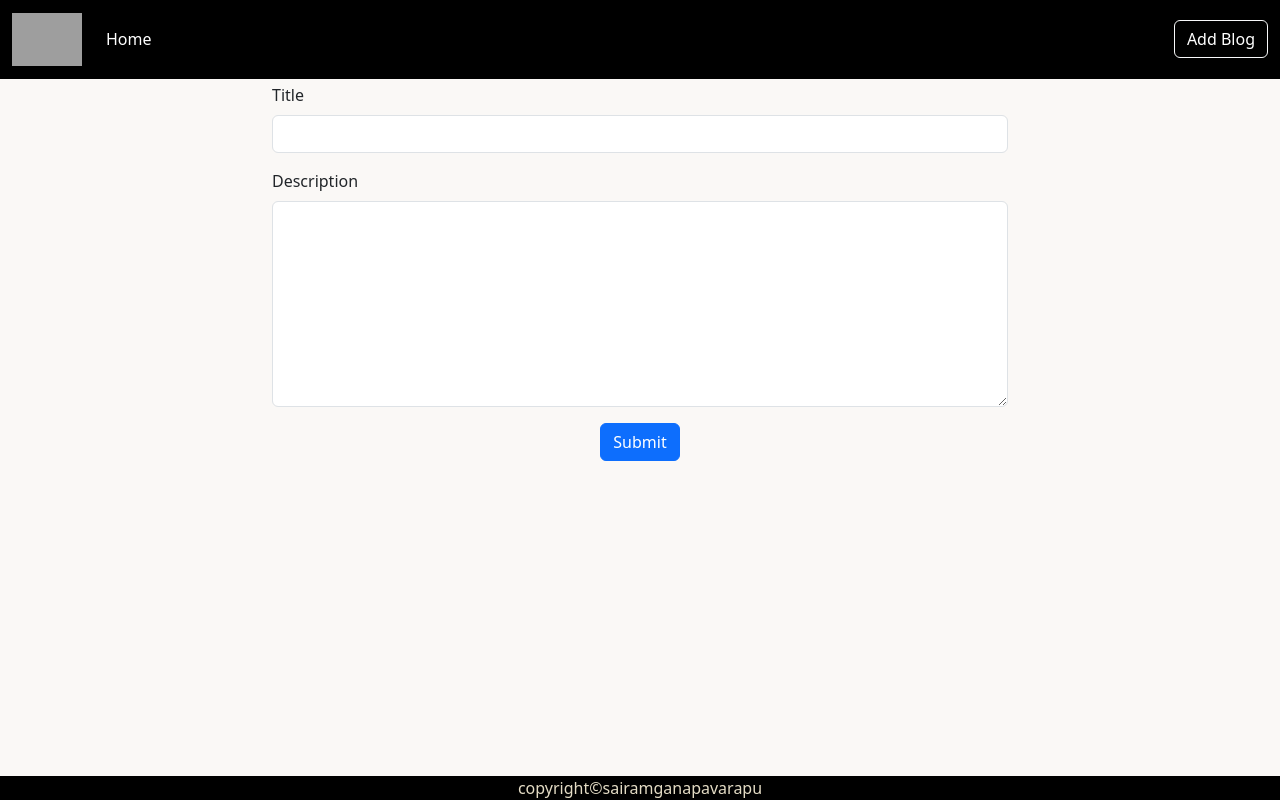
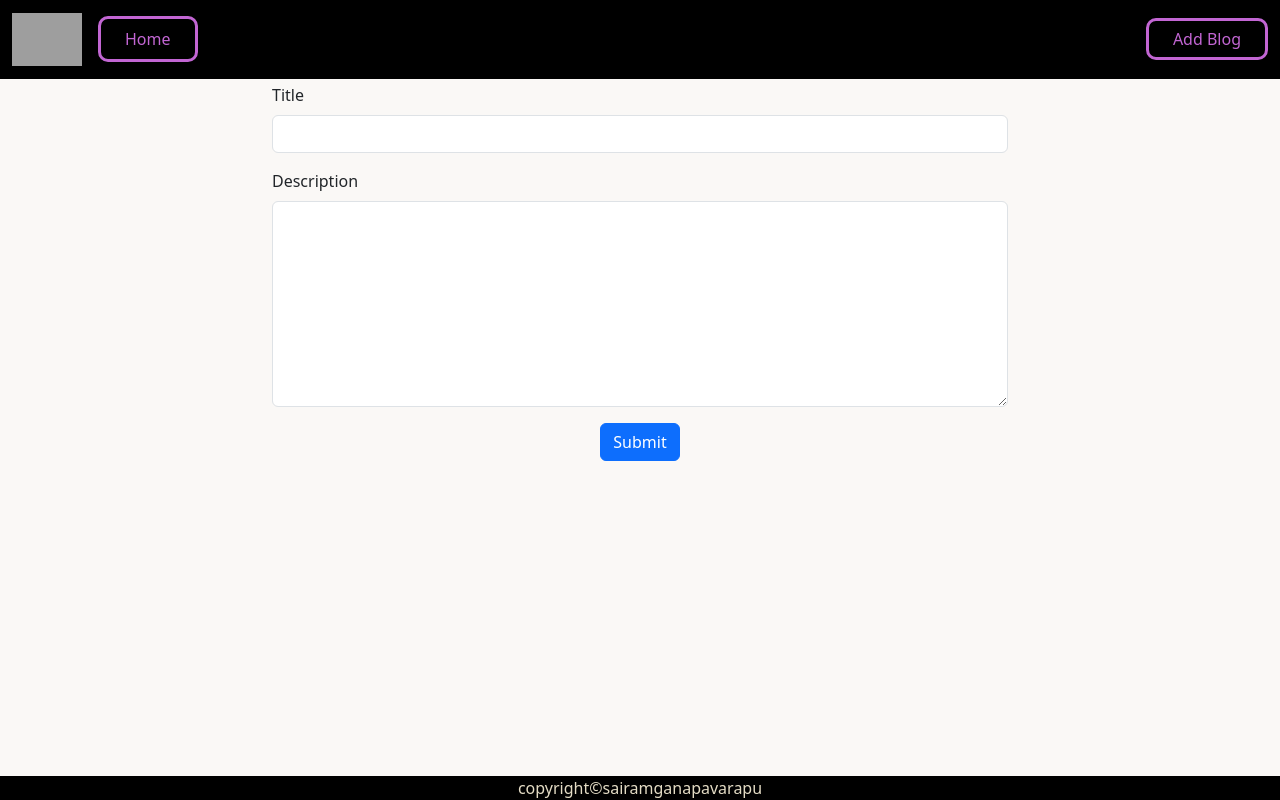
Before and after one commit to Sairam9542/Blogging-Application, a React (Vite) app in the folder Frontendreact/my-blog-app/: page /addBlog in a window 1280 px wide. Built offline with nearby package versions, Linux system fonts and the light colour scheme; grey boxes are pictures that could not be loaded.

Commit message:
modified

```diff
--- a/Frontendreact/my-blog-app/src/components/BlogItem.jsx
+++ b/Frontendreact/my-blog-app/src/components/BlogItem.jsx
@@ -21,7 +21,7 @@ export default function BlogItem() {
                         <h5 className="card-title">{blog.title}</h5>
                         <p className="card-text"><Markdown>{blog.description}</Markdown></p>
                         <p><a href={`/blogView/${blog.id}`}>View more</a></p>
-                        <button onClick={()=>deleteBlog(blog.id)} className='btn btn-danger'>Delete</button>
+                        <button id='buttondlt' onClick={()=>deleteBlog(blog.id)} className='btn text-white'>Delete</button>
                     </div>
                 </div>)
             })
--- a/Frontendreact/my-blog-app/src/components/Navbar.jsx
+++ b/Frontendreact/my-blog-app/src/components/Navbar.jsx
@@ -12,11 +12,11 @@ export default function Navbar() {
     <div className="collapse navbar-collapse" id="navbarSupportedContent">
       <ul className="navbar-nav me-auto mb-2 mb-lg-0">
         <li className="nav-item">
-          <a id="navstyles" className="nav-link active" aria-current="page" href="/">Home</a>
+          <a id="navstyles" className="nav-link active btn px-4" aria-current="page" href="/">Home</a>
         </li>
       </ul>
       <form className="d-flex" role="search">
-        <a id="navstyles" href="/addBlog" className="btn btn-outline-light" type="submit">Add Blog</a>
+        <a id="navstyles" href="/addBlog" className="btn px-4" type="submit">Add Blog</a>
       </form>
     </div>
   </div>
--- a/Frontendreact/my-blog-app/src/index.css
+++ b/Frontendreact/my-blog-app/src/index.css
@@ -14,9 +14,53 @@ body {
 .navbar {
     background-color: #000;
 }
-#navstyles {
-    color: #fff
-}
-#navstyles:hover {
-    color: rgb(32, 170, 212);
-}
+
+
+  #navstyles {
+    background-color: transparent;
+    border: 3px solid #c266d3;
+    border-radius: 10px;
+    -webkit-transition: all .15s ease-in-out;
+    transition: all .15s ease-in-out;
+    color: #c266d3;
+  }
+  #navstyles:hover {
+    box-shadow: 0 0 10px 0 #c266d3 inset, 0 0 20px 2px #c266d3;
+    border: 3px solid #c266d3;
+  }
+
+  #buttondlt {
+    background-color: #a90e0e;
+    border: 3px solid #a90e0e;
+    border-radius: 10px;
+    -webkit-transition: all .15s ease-in-out;
+    transition: all .15s ease-in-out;
+    color: #a90e0e;
+  }
+  #buttondlt:hover {
+    box-shadow: 0 0 10px 0 #a90e0e inset, 0 0 20px 2px #a90e0e;
+    border: 3px solid #a90e0e;
+  }
+
+  #buttonedt {
+    background-color: #1488da;
+    border: 3px solid #1488da;
+    border-radius: 10px;
+    -webkit-transition: all .15s ease-in-out;
+    transition: all .15s ease-in-out;
+    color: #1488da;
+  }
+  #buttonedt:hover {
+    box-shadow: 0 0 10px 0 #1488da inset, 0 0 20px 2px #1488da;
+    border: 3px solid #1488da;
+  }
+
+
+
+      #blogsubmit {
+        transition: all 0.3s ease-in-out;
+      }
+
+      #blogsubmit:hover {
+        transform: scale(0.8);
+      }
--- a/Frontendreact/my-blog-app/src/pages/AddBlog.jsx
+++ b/Frontendreact/my-blog-app/src/pages/AddBlog.jsx
@@ -30,7 +30,7 @@ export default function AddBlog() {
               <label for="description" className="form-label">Description</label>
               <textarea type="text" name="description" rows="8" className="form-control" onChange={onHandleChange}></textarea>
             </div>
-            <center><button onClick={onSubmit} type="submit" className="btn btn-primary">Submit</button></center>
+            <center><button id='blogsubmit' onClick={onSubmit} type="submit" className="btn btn-primary">Submit</button></center>
           </form>
         </div>
       </div>
--- a/Frontendreact/my-blog-app/src/pages/EditBlog.jsx
+++ b/Frontendreact/my-blog-app/src/pages/EditBlog.jsx
@@ -31,7 +31,7 @@ export default function EditBlog() {
               <label for="description" className="form-label">Description</label>
               <textarea type="text" name="description" rows="8" className="form-control" onChange={onHandleChange} value={blogData.description}></textarea>
             </div>
-            <center><button onClick={onSubmit} type="submit" className="btn btn-primary">Submit</button></center>
+            <center><button id='buttonedt' onClick={onSubmit} type="submit" className="btn text-white">Submit</button></center>
           </form>
         </div>
       </div>
```
